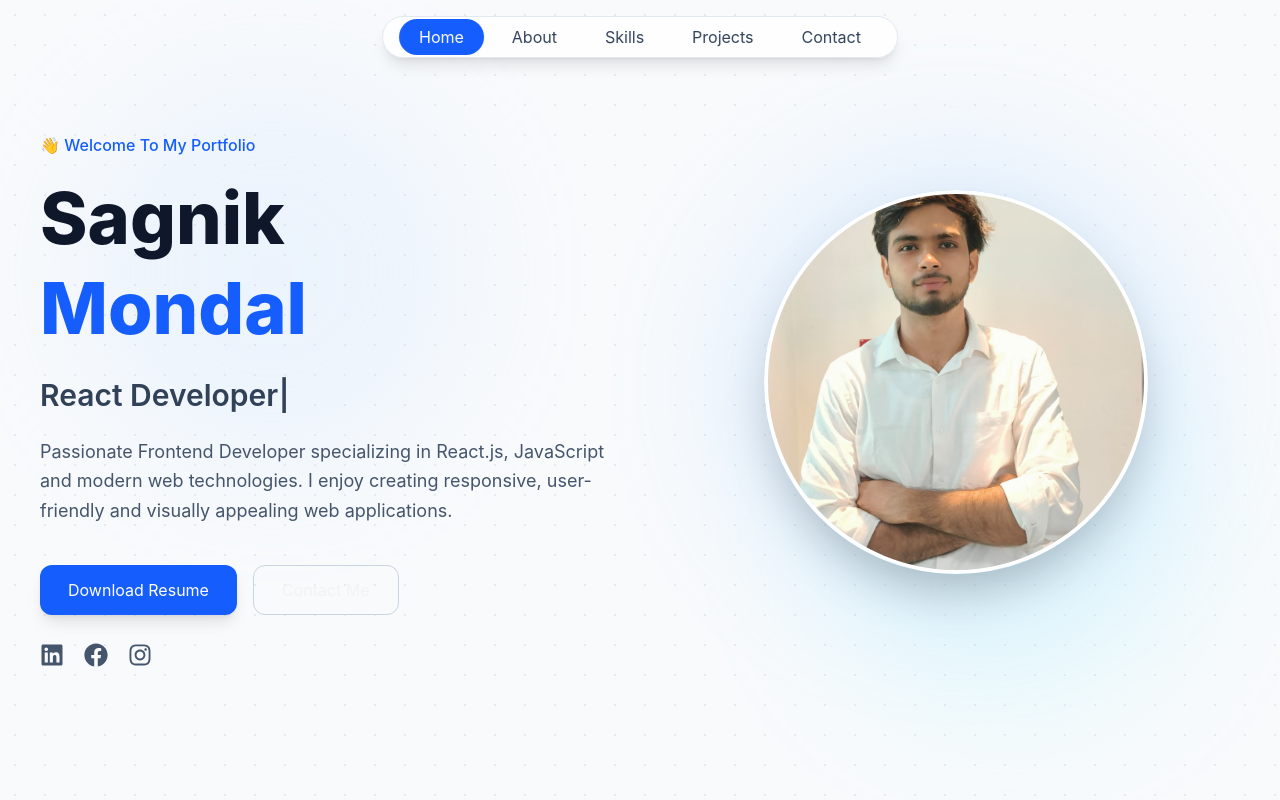
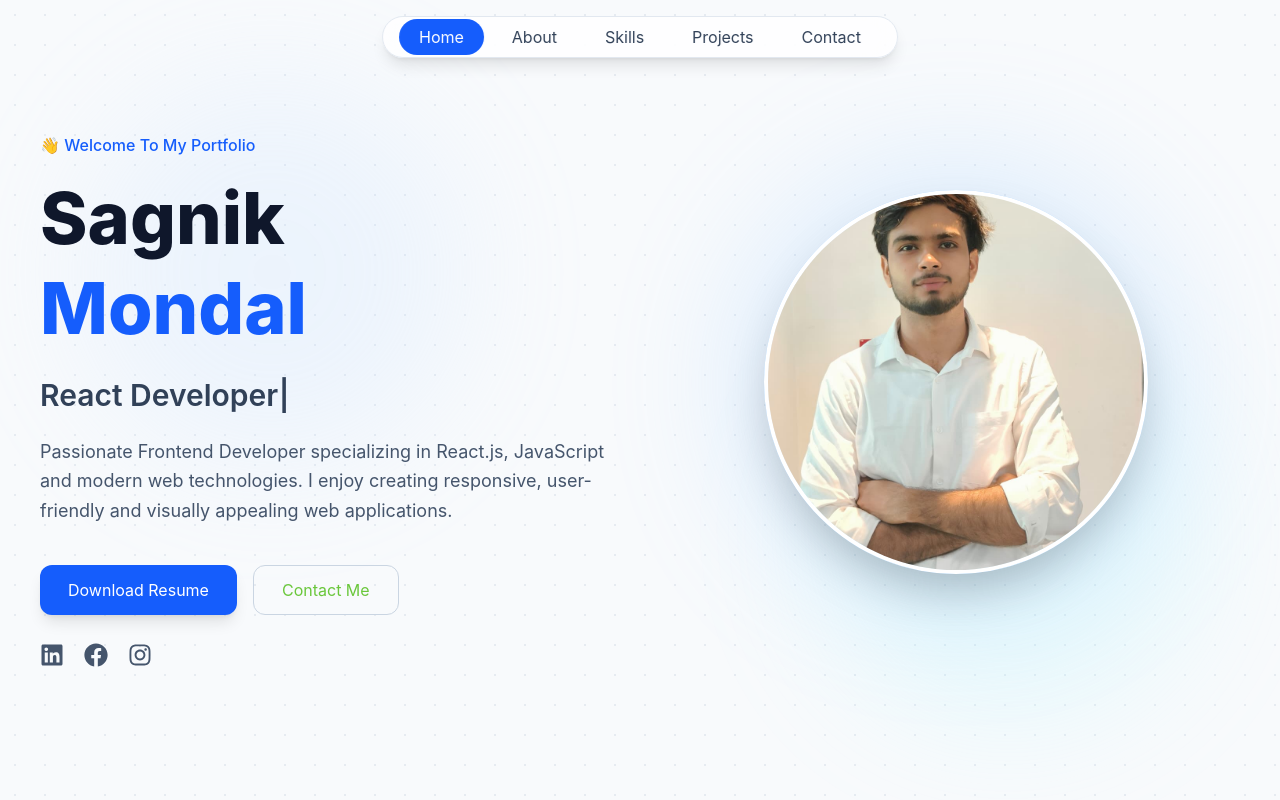
Before and after one commit to sagnik18-m/portfolio2.o, a React app: page / in a window 1280 px wide. Shown: the top 800 px of the page. Built offline with nearby package versions, Linux system fonts and the light colour scheme; the HTML template or start-up script is replaced by a standard one.

Commit message:
update message

```diff
--- a/src/index.css
+++ b/src/index.css
@@ -3,5 +3,5 @@
 body {
   margin: 0;
   background: #020617;
-  color: rgb(242, 244, 241);
+  color: rgb(106, 199, 59);
 }
```
